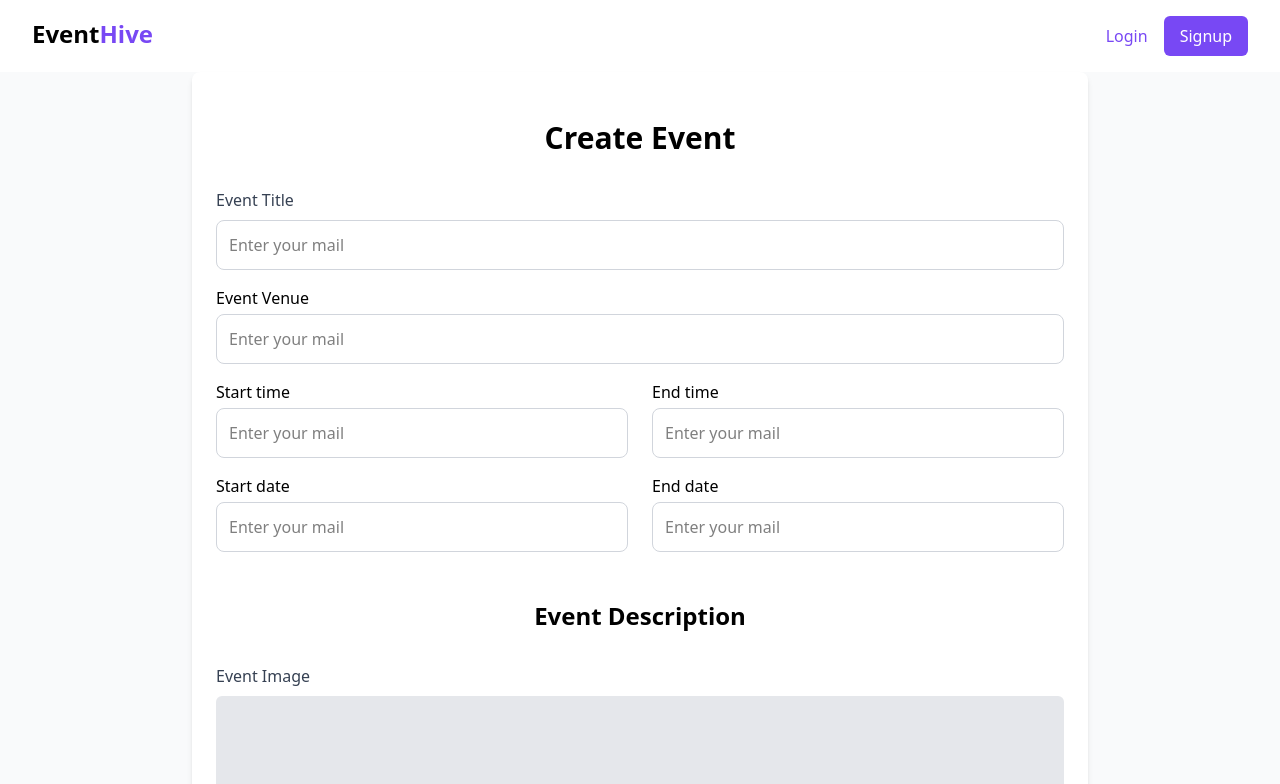
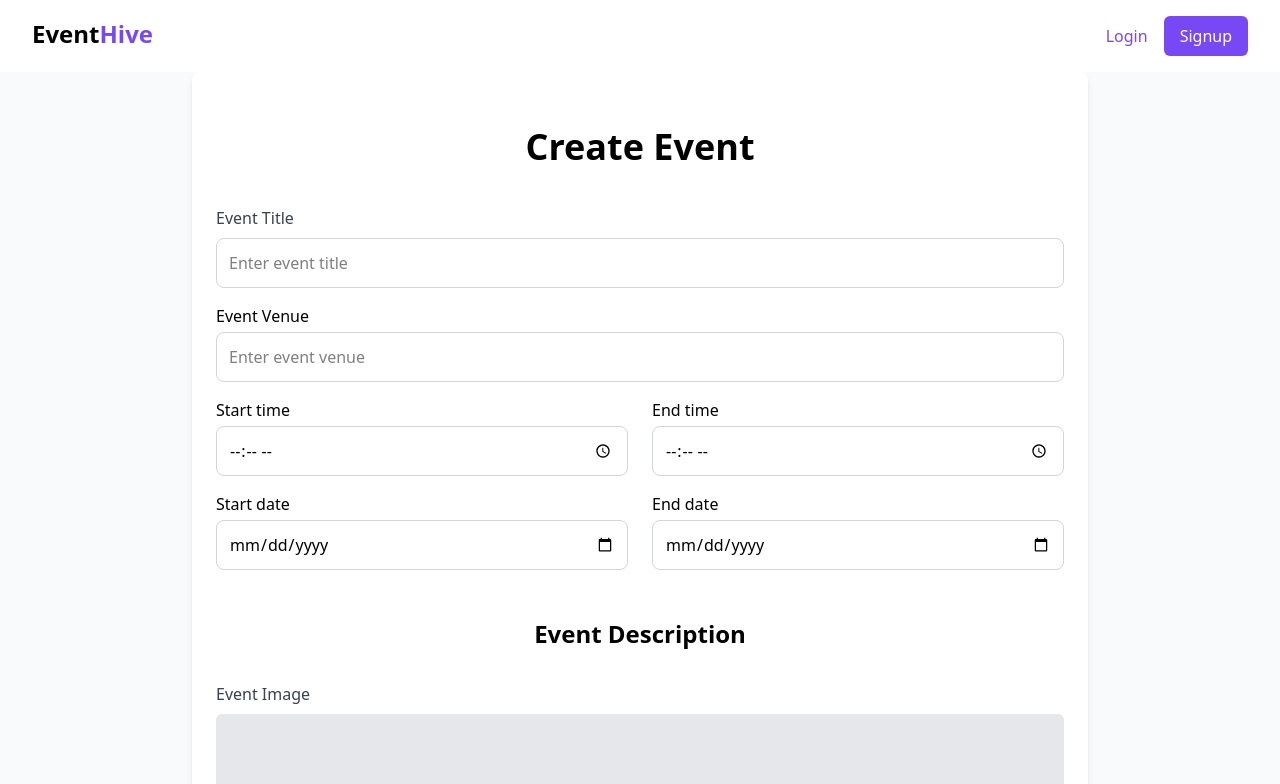
Before and after one commit to DEESAX2/eventhive, a React (Vite) app: page /create-event in a window 1280 px wide. Shown: the top 784 px of the page. Built offline with nearby package versions, Linux system fonts and the light colour scheme.

Commit message:
Worked on event details and create event

```diff
--- a/src/components/EventDetail.jsx
+++ b/src/components/EventDetail.jsx
@@ -1,32 +1,39 @@
+import event from "../assets/images/event.png";
+
+
 export default function EventDetail() {
     return (
         <div className="font-sans text-gray-800 bg-gray-50">
             {/* Hero Section */}
-            <section className="relative">
+            <section className="relative w-[90%] mx-auto">
                 <img
-                    src="/event-hero.jpg" // Replace with actual image path
+                    src={event} // Replace with actual image path
                     alt="Event"
                     className="w-full h-[400px] object-cover"
                 />
                 {/* Event Details Overlay */}
-                <div className="absolute inset-0 bg-black bg-opacity-50 flex flex-col justify-center px-12 text-white">
-                    <button className="mb-6 flex item-center font-medium mt-10 text-sm bg-purple-600 px-4 py-1 rounded w-fit">Back</button>
-                    <h2 className="text-4xl text-white font-bold mb-8">Dream world wide in jakatra</h2>
-                    <p className="text-xl mb-2">IIIT Sonepat</p>
-                    <p className="mt-2 text-sm mb-8 max-w-xl">
+                <div className="flex items-center justify-around absolute inset-0 bg-black/50">
+                    <div className="flex flex-col justify-center text-white">
+                        <button className="mb-10 flex item-center font-medium mt-1 text-sm bg-purple-600 px-4 py-1 rounded w-fit">&larr; Back</button>
+                        <h2 className="text-4xl text-white font-bold mb-8">Dream world wide
+                            <span className="block mt-3">in jakatra</span></h2>
+                        <p className="text-xl mb-2 font-semibold mt-4">IIIT Sonepat</p>
+                        <p className="mt-2 text-sm max-w-xl">
                             DesignHub organized a 3D Modeling Workshop using Blender on 16th February at 5 PM. The workshop taught participants the magic of creating stunning 3D models and animations using Blender. It was suitable for both beginners and experienced users. The event was followed by a blender-render competition, which added to the excitement.
                         </p>
+                        <a href="#" class="mt-4 inline-block text-white underline">View map</a>
                     </div>
 
 
                     {/* Date & Time Card */}
-                <div className="absolute top-6 right-6 bg-white text-black p-6 rounded shadow-lg w-64">
-                    <p className="text-sm text-gray-500">Date & time</p>
-                    <p className="font-semibold mt-1 mb-4">Saturday, March 18 2023, 9:30PM</p>
+                    <div className="bg-white text-black p-6 rounded shadow-lg w-64">
+                        <p className="text-lg font-semibold text-black mb-2">Date & time</p>
+                        <p className="text-gray-500 text-sm mt-1 mb-4">Saturday, March 18 2023, 9:30PM</p>
                         <a href="#" className="text-sm text-purple-600 mb-3 block">Add to calendar</a>
                         <button className="bg-purple-600 text-white w-full py-2 rounded mb-2">Book now</button>
                         <button className="bg-gray-200 w-full py-2 rounded text-sm mb-1">Program promoter</button>
                         <p className="text-xs text-gray-500 text-center">No Refunds</p>
+                    </div>
                 </div>
             </section>
 
--- a/src/pages/CreateEvent.jsx
+++ b/src/pages/CreateEvent.jsx
@@ -6,36 +6,37 @@
             <Navbar />
             <section className="bg-gray-50 flex items-center justify-center min-h-screen">
                 <div className="max-w-4xl w-full mx-auto px-6 py-12 bg-white shadow-md rounded-lg">
-                    <h1 className="text-3xl text-center font-bold mb-8">Create Event</h1>
+                    <h1 className="text-big-heading text-center font-bold mb-8">Create Event</h1>
                     <form className="space-y-8">
                             <div className="mb-4">
                                 <label className="block text-gray-700 font-medium mb-2">Event Title</label>
-                            <input type="text" className="w-full p-3 border border-gray-300 rounded-lg" placeholder="Enter your mail" />
+                                <input type="text" className="w-full p-3 border border-gray-300 rounded-lg" placeholder="Enter event title" />
                             </div>
                             <div className="mb-4">
                                 <label className="block mb-1 font-medium">Event Venue</label>
-                            <input type="text" placeholder="Enter your mail" class="w-full p-3 border border-gray-300 rounded-lg" />
+                                <input type="text" placeholder="Enter event venue" class="w-full p-3 border border-gray-300 rounded-lg" />
                             </div>
                             <div className="mb-4 grid grid-cols-1 md:grid-cols-2 gap-6">
                                 <div>
                                     <label className="block mb-1 font-medium">Start time</label>
-                                <input type="text" placeholder="Enter your mail" class="w-full p-3 border border-gray-300 rounded-lg" />
+                                    <input type="time" placeholder="Enter your mail" class="w-full p-3 border border-gray-300 rounded-lg" />
                                 </div>
                                 <div>
                                     <label className="block mb-1 font-medium">End time</label>
-                                <input type="text" placeholder="Enter your mail" class="w-full p-3 border border-gray-300 rounded-lg" />
+                                    <input type="time" placeholder="Enter your mail" class="w-full p-3 border border-gray-300 rounded-lg" />
                                 </div>
                             </div>
                             <div className="mb-4 grid grid-cols-1 md:grid-cols-2 gap-6">
                                 <div>
                                     <label className="block mb-1 font-medium">Start date</label>
-                                <input type="text" placeholder="Enter your mail" class="w-full p-3 border border-gray-300 rounded-lg" />
+                                    <input type="date" placeholder="Enter your mail" class="w-full p-3 border border-gray-300 rounded-lg" />
                                 </div>
                                 <div>
                                     <label className="block mb-1 font-medium">End date</label>
-                                <input type="text" placeholder="Enter your mail" class="w-full p-3 border border-gray-300 rounded-lg" />
+                                    <input type="date" placeholder="Enter your mail" class="w-full p-3 border border-gray-300 rounded-lg" />
                                 </div>
                             </div>
+
                         <h2 className="text-2xl font-semibold text-center mt-12">Event Description</h2>
                         <div className="mb-4">
                             <label className="block text-gray-700 mb-2">Event Image</label>
```
Also changed, not shown: src/assets/images/event.png (added). Lines whose indentation alone changed are shown as unchanged.
